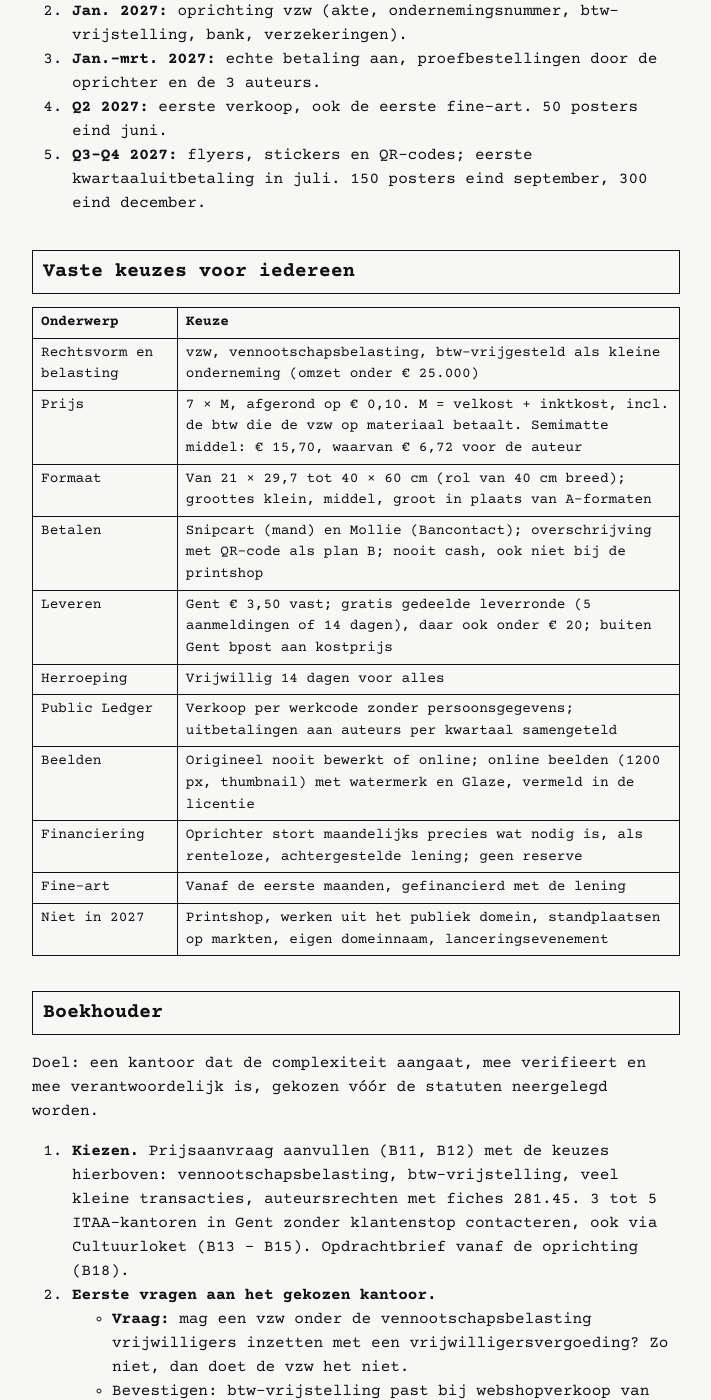
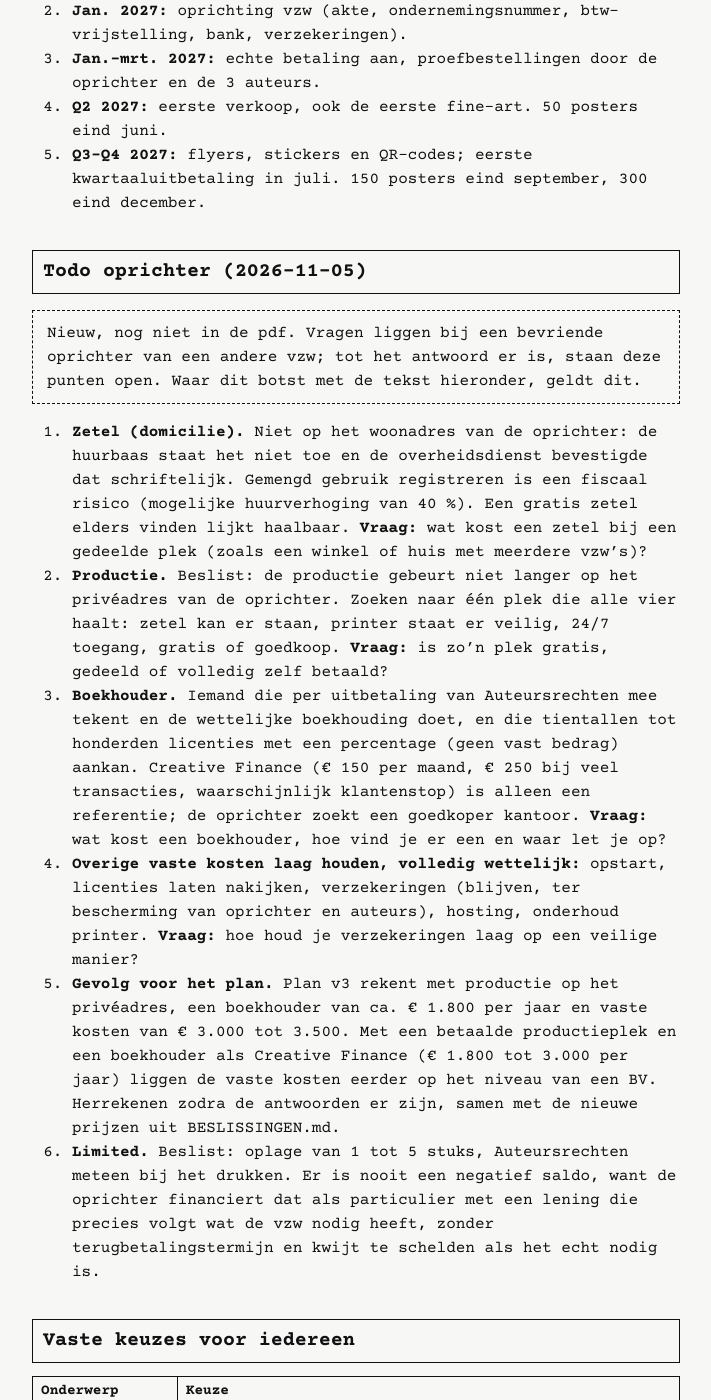
Before and after one commit to peapickers/peapickers.github.io, a Jekyll site: the page built from projecten/ondernemingsplan/stappenplannen.md, in a window 1280 px wide and 1400 px high, scrolled down 1002 px. Shown: the whole window, without its empty margins (284-995 px from the left). Built offline with Jekyll 4.4.1, drawn with Linux system fonts in a browser that asks for light colours; some of the changed text lies outside the part shown.

Commit message:
Ondernemingsplan: todo oprichter (zetel, productie, boekhouder) (#23)
* Ondernemingsplan: todo oprichter (zetel, productie, boekhouder) samengevoegd met stappenplannen

Co-Authored-By: Claude Opus 5.5 <noreply@anthropic.com>
Claude-Session: https://claude.ai/code/session_01CW2uQv4hQz78MgpyEQk2rt

* Todo oprichter: productie niet thuis, boekhouder als referentie, Limited met lening

Co-Authored-By: Claude Opus 5.5 <noreply@anthropic.com>
Claude-Session: https://claude.ai/code/session_01CW2uQv4hQz78MgpyEQk2rt

---------

Co-authored-by: Claude <noreply@anthropic.com>

```diff
--- a/projecten/ondernemingsplan/stappenplannen.md
+++ b/projecten/ondernemingsplan/stappenplannen.md
@@ -18,6 +18,17 @@ Datum: 2026-11-04 · Plan: [ondernemingsplan-2027-2029](ondernemingsplan-2027-20
 3. **Jan.–mrt. 2027:** echte betaling aan, proefbestellingen door de oprichter en de 3 auteurs.
 4. **Q2 2027:** eerste verkoop, ook de eerste fine-art. 50 posters eind juni.
 5. **Q3–Q4 2027:** flyers, stickers en QR-codes; eerste kwartaaluitbetaling in juli. 150 posters eind september, 300 eind december.
+
+## Todo oprichter (2026-11-05)
+
+> Nieuw, nog niet in de pdf. Vragen liggen bij een bevriende oprichter van een andere vzw; tot het antwoord er is, staan deze punten open. Waar dit botst met de tekst hieronder, geldt dit.
+
+1. **Zetel (domicilie).** Niet op het woonadres van de oprichter: de huurbaas staat het niet toe en de overheidsdienst bevestigde dat schriftelijk. Gemengd gebruik registreren is een fiscaal risico (mogelijke huurverhoging van 40 %). Een gratis zetel elders vinden lijkt haalbaar. **Vraag:** wat kost een zetel bij een gedeelde plek (zoals een winkel of huis met meerdere vzw's)?
+2. **Productie.** Beslist: de productie gebeurt niet langer op het privéadres van de oprichter. Zoeken naar één plek die alle vier haalt: zetel kan er staan, printer staat er veilig, 24/7 toegang, gratis of goedkoop. **Vraag:** is zo'n plek gratis, gedeeld of volledig zelf betaald?
+3. **Boekhouder.** Iemand die per uitbetaling van Auteursrechten mee tekent en de wettelijke boekhouding doet, en die tientallen tot honderden licenties met een percentage (geen vast bedrag) aankan. Creative Finance (€ 150 per maand, € 250 bij veel transacties, waarschijnlijk klantenstop) is alleen een referentie; de oprichter zoekt een goedkoper kantoor. **Vraag:** wat kost een boekhouder, hoe vind je er een en waar let je op?
+4. **Overige vaste kosten laag houden, volledig wettelijk:** opstart, licenties laten nakijken, verzekeringen (blijven, ter bescherming van oprichter en auteurs), hosting, onderhoud printer. **Vraag:** hoe houd je verzekeringen laag op een veilige manier?
+5. **Gevolg voor het plan.** Plan v3 rekent met productie op het privéadres, een boekhouder van ca. € 1.800 per jaar en vaste kosten van € 3.000 tot 3.500. Met een betaalde productieplek en een boekhouder als Creative Finance (€ 1.800 tot 3.000 per jaar) liggen de vaste kosten eerder op het niveau van een BV. Herrekenen zodra de antwoorden er zijn, samen met de nieuwe prijzen uit BESLISSINGEN.md.
+6. **Limited.** Beslist: oplage van 1 tot 5 stuks, Auteursrechten meteen bij het drukken. Er is nooit een negatief saldo, want de oprichter financiert dat als particulier met een lening die precies volgt wat de vzw nodig heeft, zonder terugbetalingstermijn en kwijt te schelden als het echt nodig is.
 
 ## Vaste keuzes voor iedereen
 
@@ -107,3 +118,7 @@ Doel: zichtbaarheid vanaf de eerste verkoop in Q2 2027, een fysiek uithangbord v
 | Publicatiekost Staatsblad (ca. € 170) | Oprichter |
 | Tarieven Snipcart en Mollie, kosten bank | Techniek en boekhouder |
 | Inktkost per set cartridges, inclusief reiniging (controle van M) | Oprichter |
+| Kost en voorwaarden van een gedeelde zetel | Oprichter (vraag aan bevriende vzw) |
+| Productieplek: zetel, veilig, 24/7, gratis of goedkoop | Oprichter |
+| Goedkopere boekhouder dan de referentie (Creative Finance € 150 tot 250 per maand) | Oprichter en boekhouder |
+| Verzekeringen laag houden, volledig wettelijk | Oprichter en boekhouder |
```
Also changed, not shown: projecten/ondernemingsplan.md (+11 -0 lines).
